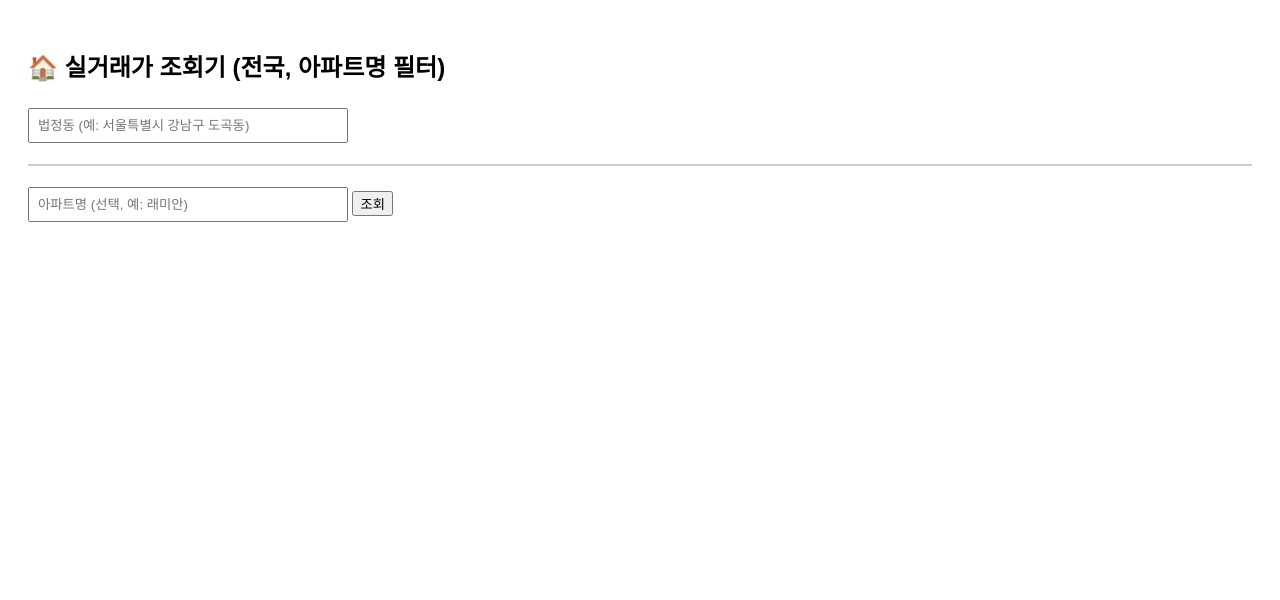
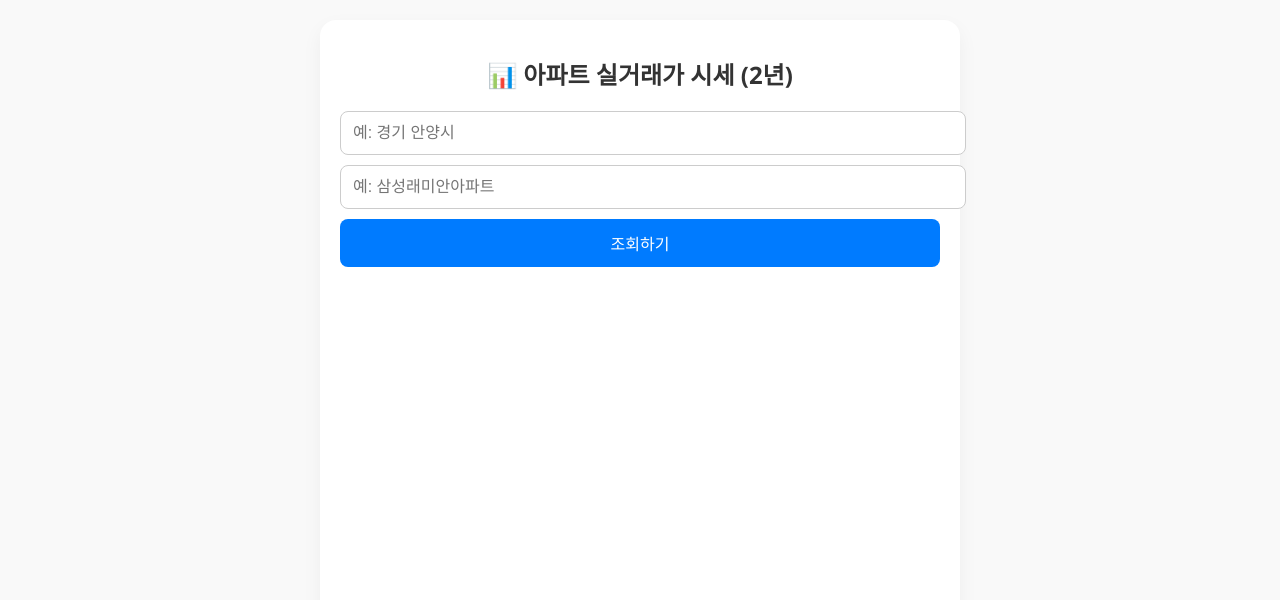
Before and after one commit to jinucheon0101/realestate, a plain HTML site: page index.html in a window 1280 px wide. Drawn offline with nearby package versions, Linux system fonts and the light colour scheme.

Commit message:
Update index_2.html

```diff
--- a/index.html
+++ b/index.html
@@ -2,86 +2,137 @@
 <html lang="ko">
 <head>
   <meta charset="UTF-8" />
-  <title>실거래가 조회기</title>
+  <meta name="viewport" content="width=device-width, initial-scale=1.0" />
+  <title>실거래가 시세 조회</title>
   <style>
-    body { font-family: sans-serif; padding: 20px; }
-    input { width: 300px; padding: 8px; margin: 5px 0; }
-    ul { list-style: none; padding: 0; max-height: 150px; overflow-y: auto; border: 1px solid #ccc; }
-    li { padding: 5px; cursor: pointer; }
-    li:hover { background: #efefef; }
-    #result { margin-top: 20px; white-space: pre-wrap; font-size: 14px; }
+    body {
+      margin: 0;
+      font-family: 'Segoe UI', sans-serif;
+      background: #f9f9f9;
+      color: #333;
+      padding: 20px;
+    }
+    .container {
+      max-width: 600px;
+      margin: auto;
+      padding: 20px;
+      background: #fff;
+      border-radius: 16px;
+      box-shadow: 0 8px 20px rgba(0,0,0,0.05);
+    }
+    h1 {
+      font-size: 1.5rem;
+      text-align: center;
+      margin-bottom: 20px;
+    }
+    input {
+      width: 100%;
+      padding: 12px;
+      font-size: 1rem;
+      border: 1px solid #ccc;
+      border-radius: 8px;
+      margin-bottom: 10px;
+    }
+    button {
+      width: 100%;
+      padding: 12px;
+      background: #007bff;
+      color: white;
+      font-size: 1rem;
+      border: none;
+      border-radius: 8px;
+      cursor: pointer;
+    }
+    canvas {
+      margin-top: 30px;
+    }
   </style>
 </head>
 <body>
-  <h2>🏠 실거래가 조회기 (전국, 아파트명 필터)</h2>
-  <input id="dongInput" placeholder="법정동 (예: 서울특별시 강남구 도곡동)" autocomplete="off" />
-  <ul id="suggestions"></ul>
-  <input id="aptInput" placeholder="아파트명 (선택, 예: 래미안)" />
+  <div class="container">
+    <h1>📊 아파트 실거래가 시세 (2년)</h1>
+    <input id="regionInput" placeholder="예: 경기 안양시" />
+    <input id="aptInput" placeholder="예: 삼성래미안아파트" />
+    <button onclick="fetchData()">조회하기</button>
+    <canvas id="priceChart" height="300"></canvas>
+  </div>
 
-  <button onclick="getData()">조회</button>
+  <script src="https://cdn.jsdelivr.net/npm/chart.js"></script>
+  <script>
+    async function fetchData() {
+      const region = document.getElementById("regionInput").value.trim();
+      const apt = document.getElementById("aptInput").value.trim();
+      if (!region || !apt) return alert("지역과 아파트명을 모두 입력해주세요.");
 
-  <div id="result"></div>
+      const dealYMDs = getPastMonths(24);
+      const code = getLawdCd(region);
+      if (!code) return alert("해당 지역의 법정동코드를 찾을 수 없습니다.");
 
-  <script>
-    let dongList = [];
-    let selectedCode = "";
+      const promises = dealYMDs.map(ym =>
+        fetch(`https://openapi.molit.go.kr/OpenAPI_ToolInstallPackage/service/rest/RTMSOBJSvc/getRTMSDataSvcAptTrade?LAWD_CD=${code}&DEAL_YMD=${ym}&serviceKey=K2kbs6Y7ensRMMi1KCRh%2FHDeBvqIx0oBk%2F2z6tksDZw1cTaZXDuNqYQJX2Er4CZWQXNOI6z7ormjx7gzFhgFpg%3D%3D&_type=json`)
+          .then(res => res.json())
+      );
 
-    // Load dong list
-    fetch("legal_dong_codes.json")
-      .then(res => res.json())
-      .then(data => dongList = data);
+      const results = await Promise.all(promises);
+      const monthlyAvg = {};
 
-    const dongInput = document.getElementById("dongInput");
-    const aptInput = document.getElementById("aptInput");
-    const suggestionBox = document.getElementById("suggestions");
+      results.forEach((res, idx) => {
+        const ym = dealYMDs[idx];
+        const items = res.response?.body?.items?.item || [];
+        const prices = items
+          .filter(i => i.아파트.includes(apt))
+          .map(i => parseInt(i.거래금액.replace(",", "")));
+        if (prices.length > 0) {
+          const avg = prices.reduce((a, b) => a + b, 0) / prices.length;
+          monthlyAvg[ym] = avg;
+        }
+      });
 
-    dongInput.addEventListener("input", () => {
-      const val = dongInput.value.trim();
-      suggestionBox.innerHTML = "";
-      if (val.length < 2) return;
+      drawChart(monthlyAvg);
+    }
 
-      const matches = dongList.filter(d => d.name.includes(val)).slice(0, 10);
-      matches.forEach(match => {
-        const li = document.createElement("li");
-        li.textContent = match.name;
-        li.onclick = () => {
-          dongInput.value = match.name;
-          selectedCode = match.code;
-          suggestionBox.innerHTML = "";
-        };
-        suggestionBox.appendChild(li);
+    function getLawdCd(region) {
+      if (region.includes("안양시")) return "41170";
+      if (region.includes("강남구")) return "11680";
+      if (region.includes("성동구")) return "11200";
+      return null; // 더 많은 지역을 여기에 추가 가능
+    }
+
+    function getPastMonths(n) {
+      const list = [];
+      const today = new Date();
+      for (let i = 0; i < n; i++) {
+        const d = new Date(today.getFullYear(), today.getMonth() - i, 1);
+        const ym = `${d.getFullYear()}${("0" + (d.getMonth() + 1)).slice(-2)}`;
+        list.unshift(ym);
+      }
+      return list;
+    }
+
+    function drawChart(data) {
+      const ctx = document.getElementById("priceChart").getContext("2d");
+      if (window.myChart) window.myChart.destroy();
+      window.myChart = new Chart(ctx, {
+        type: "line",
+        data: {
+          labels: Object.keys(data),
+          datasets: [{
+            label: "평균 거래가 (만원)",
+            data: Object.values(data).map(v => Math.round(v / 10000)),
+            fill: false,
+            borderColor: "#007bff",
+            tension: 0.2
+          }]
+        },
+        options: {
+          responsive: true,
+          scales: {
+            y: {
+              beginAtZero: false
+            }
+          }
+        }
       });
-    });
-
-    async function getData() {
-      const aptName = aptInput.value.trim();
-      if (!selectedCode) {
-        document.getElementById("result").innerText = "법정동을 먼저 선택해주세요.";
-        return;
-      }
-
-      const today = new Date();
-      const yearMonth = today.getFullYear().toString() + String(today.getMonth() + 1).padStart(2, "0");
-
-      const url = `https://api.odcloud.kr/api/15084084/v1/uddi:cb44f904-b33a-4b7f-a994-5d5d288ea27c?page=1&perPage=100&serviceKey=K2kbs6Y7ensRMMi1KCRh%2FHDeBvqIx0oBk%2F2z6tksDZw1cTaZXDuNqYQJX2Er4CZWQXNOI6z7ormjx7gzFhgFpg%3D%3D`;
-
-      try {
-        const response = await fetch(url);
-        const json = await response.json();
-        let data = json.data || [];
-
-        if (aptName) {
-          data = data.filter(item => item.아파트 && item.아파트.includes(aptName));
-        }
-
-        if (data.length === 0) {
-          document.getElementById("result").innerText = "해당 조건에 맞는 거래가 없습니다.";
-        } else {
-          document.getElementById("result").innerText = JSON.stringify(data, null, 2);
-        }
-      } catch (e) {
-        document.getElementById("result").innerText = "조회 실패!";
-      }
     }
   </script>
 </body>
```
